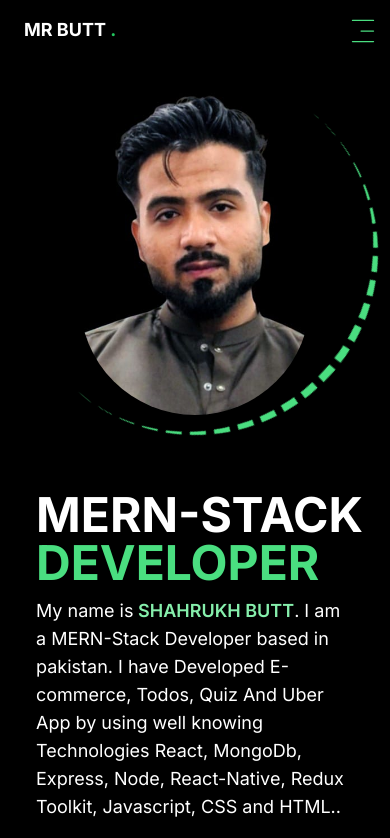
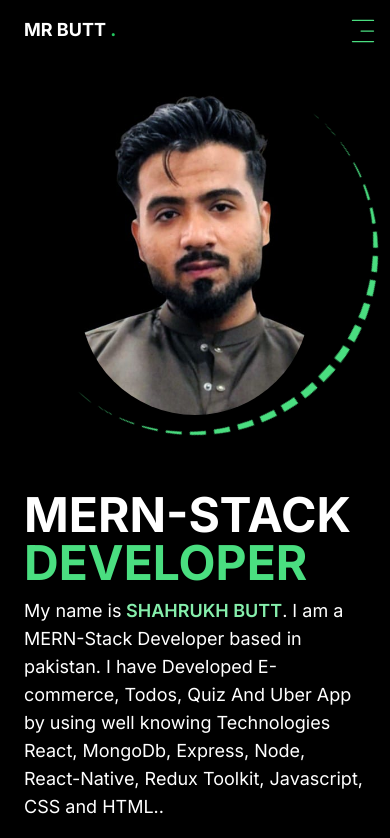
Before and after one commit to Shahrukh-butt804/Portfolio, a Next.js app: page / in a window 390 px wide. Shown: the top 838 px of the page. Built offline with nearby package versions, Linux system fonts and the light colour scheme.

Commit message:
fix responsive

```diff
--- a/src/app/page.tsx
+++ b/src/app/page.tsx
@@ -32,9 +32,9 @@ export default function Home() {
   return (
     <div className="bg-black sm:mb-10 lg:mb-0 md:-mt-7 ">
       {/* Hero section */}
-      <div className="container px-1  md:px-3 flex justify-center items-center   flex-col-reverse md:flex-row ">
+      <div className="container px-3  flex justify-center items-center flex-col-reverse md:flex-row ">
         <div
-          className="container mb-4 lg:ms-[-20px] lg:h-[80vh] lg:flex-col lg:items-center lg:justify-center lg:flex-shrink-2
+          className="px-3 md:px-0 md:container mb-4 lg:ms-[-20px] lg:h-[80vh] lg:flex-col lg:items-center lg:justify-center lg:flex-shrink-2
     block lg:flex "
         >
           <motion.h4
```
